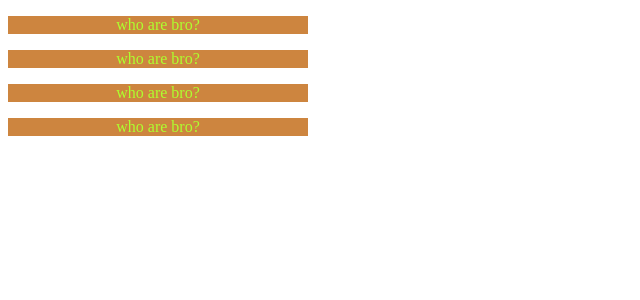
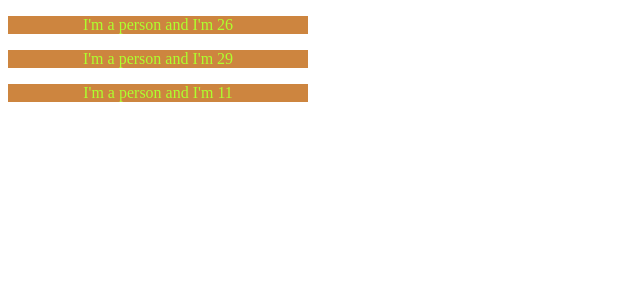
Before and after one commit to choco1911/lewagon_airbnb, a React (Create React App) app: page / in a window 1280 px wide. Shown: the top 300 px of the page, without its empty margins (0-640 px from the left). Built offline with nearby package versions, Linux system fonts and the light colour scheme.

Commit message:
add some dynamic

```diff
--- a/src/Person/person.js
+++ b/src/Person/person.js
@@ -5,10 +5,9 @@
 const person = () => {
     return (
         <div>
-            <p>who are bro?</p>
-            <p>who are bro?</p>
-            <p>who are bro?</p>
-            <p>who are bro?</p>
+            <p>I'm a person and I'm {Math.floor(Math.random() * 30)}</p>
+            <p>I'm a person and I'm {Math.floor(Math.random() * 30)}</p>
+            <p>I'm a person and I'm {Math.floor(Math.random() * 30)}</p>
         </div>
     )
 }
```
